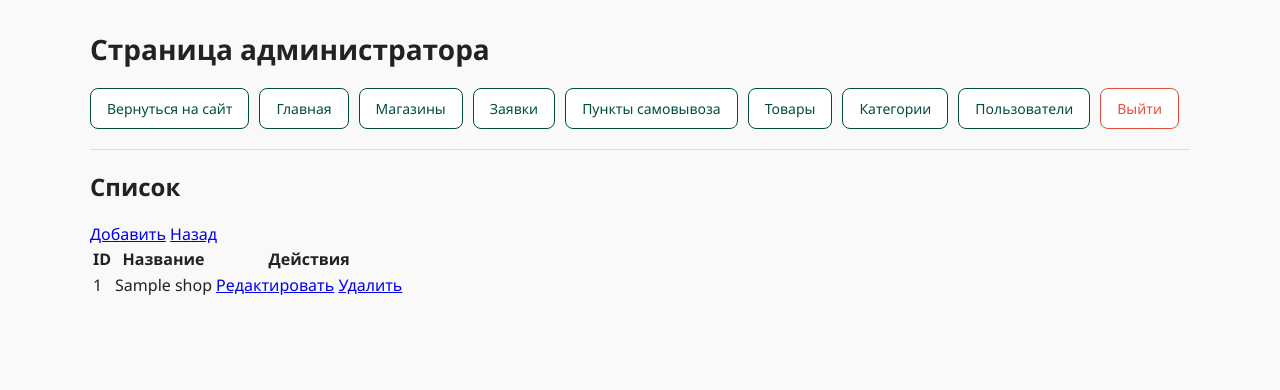
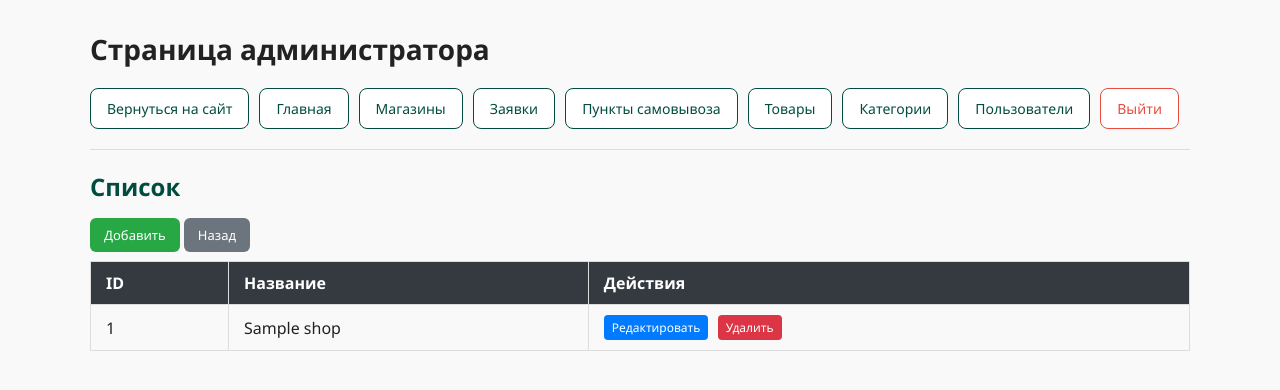
Before and after one commit to saxareg/marketplace-django-B-, a Django app: page /custom_admin/shops/ in a window 1280 px wide. Shown: the top 390 px of the page. Run offline with Django 4.2, Linux system fonts and the light colour scheme; a user stored in the database is signed in; tables that the repository leaves empty hold one stand-in row (values such as "Sample post"); parts of the project's set-up code (start-up, migrations or seed data) failed here and were passed over.

Commit message:
admin model list styles

```diff
--- /dev/null
+++ b/project/static/css/admin_model_list.css
@@ -0,0 +1,95 @@
+.admin-model-list h2.mb-4 {
+    font-size: 24px;
+    color: #004d40; /* тот же цвет, что и в базе, для гармонии */
+    margin-bottom: 20px;
+}
+
+.admin-model-list .mb-3 {
+    margin-bottom: 1rem;
+}
+
+.admin-model-list .btn {
+    padding: 8px 14px;
+    border-radius: 6px;
+    font-size: 13px;
+    text-decoration: none;
+    cursor: pointer;
+    transition: background-color 0.2s ease-in-out;
+}
+
+.admin-model-list .btn-success {
+    background-color: #28a745;
+    color: white;
+    border: none;
+}
+
+.admin-model-list .btn-success:hover {
+    background-color: #218838;
+}
+
+.admin-model-list .btn-secondary {
+    background-color: #6c757d;
+    color: white;
+    border: none;
+}
+
+.admin-model-list .btn-secondary:hover {
+    background-color: #5a6268;
+}
+
+.admin-model-list table.table {
+    width: 100%;
+    border-collapse: collapse;
+    margin-top: 15px;
+}
+
+.admin-model-list table.table th,
+.admin-model-list table.table td {
+    border: 1px solid #ddd;
+    padding: 10px 15px;
+    text-align: left;
+    vertical-align: middle;
+}
+
+.admin-model-list table.table thead.table-dark {
+    background-color: #343a40;
+    color: white;
+}
+
+.admin-model-list .btn-sm {
+    padding: 4px 8px;
+    font-size: 12px;
+    border-radius: 4px;
+    margin-right: 5px;
+    display: inline-block;
+}
+
+.admin-model-list .btn-sm.btn-success {
+    background-color: #28a745;
+    color: white;
+    border: none;
+}
+
+.admin-model-list .btn-sm.btn-warning {
+    background-color: #ffc107;
+    color: #212529;
+    border: none;
+}
+
+.admin-model-list .btn-sm.btn-danger {
+    background-color: #dc3545;
+    color: white;
+    border: none;
+}
+
+.admin-model-list .btn-sm.btn-primary {
+    background-color: #007bff;
+    color: white;
+    border: none;
+}
+
+.admin-model-list .btn-sm.btn-info {
+    background-color: #17a2b8;
+    color: white;
+    border: none;
+}
--- a/project/templates/admin/model_list.html
+++ b/project/templates/admin/model_list.html
@@ -1,6 +1,8 @@
 {% extends "admin/base.html" %}
+{% load static %}
 
 {% block content %}
+<div class="admin-model-list">
     <h2 class="mb-4">Список {{ model_name }}</h2>
 
     <div class="mb-3">
@@ -51,4 +53,9 @@
             {% endfor %}
         </tbody>
     </table>
+</div>
 {% endblock %}
+
+{% block styles %}
+<link rel="stylesheet" href="{% static 'css/admin_model_list.css' %}">
+{% endblock %}
```
Lines whose indentation alone changed are shown as unchanged.
